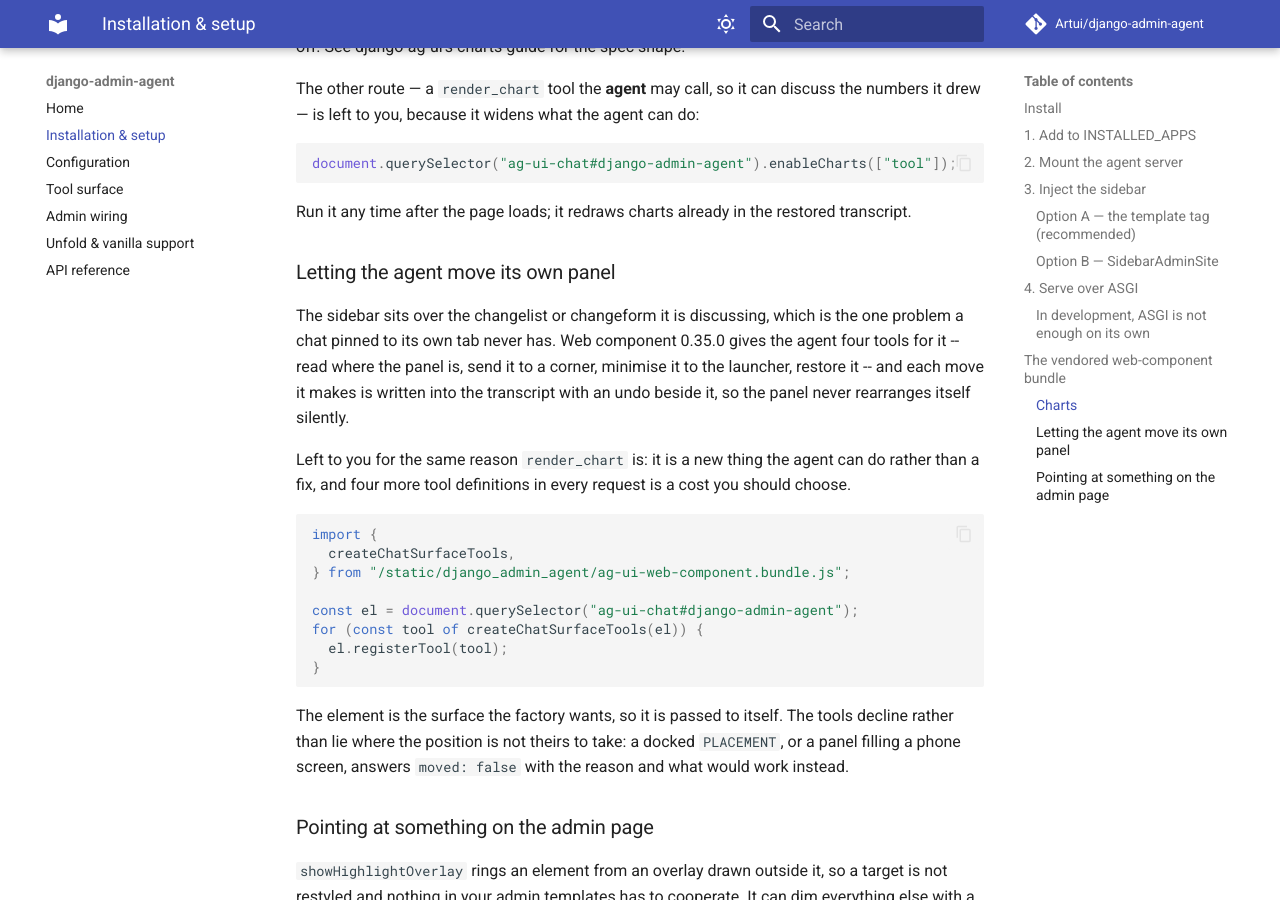
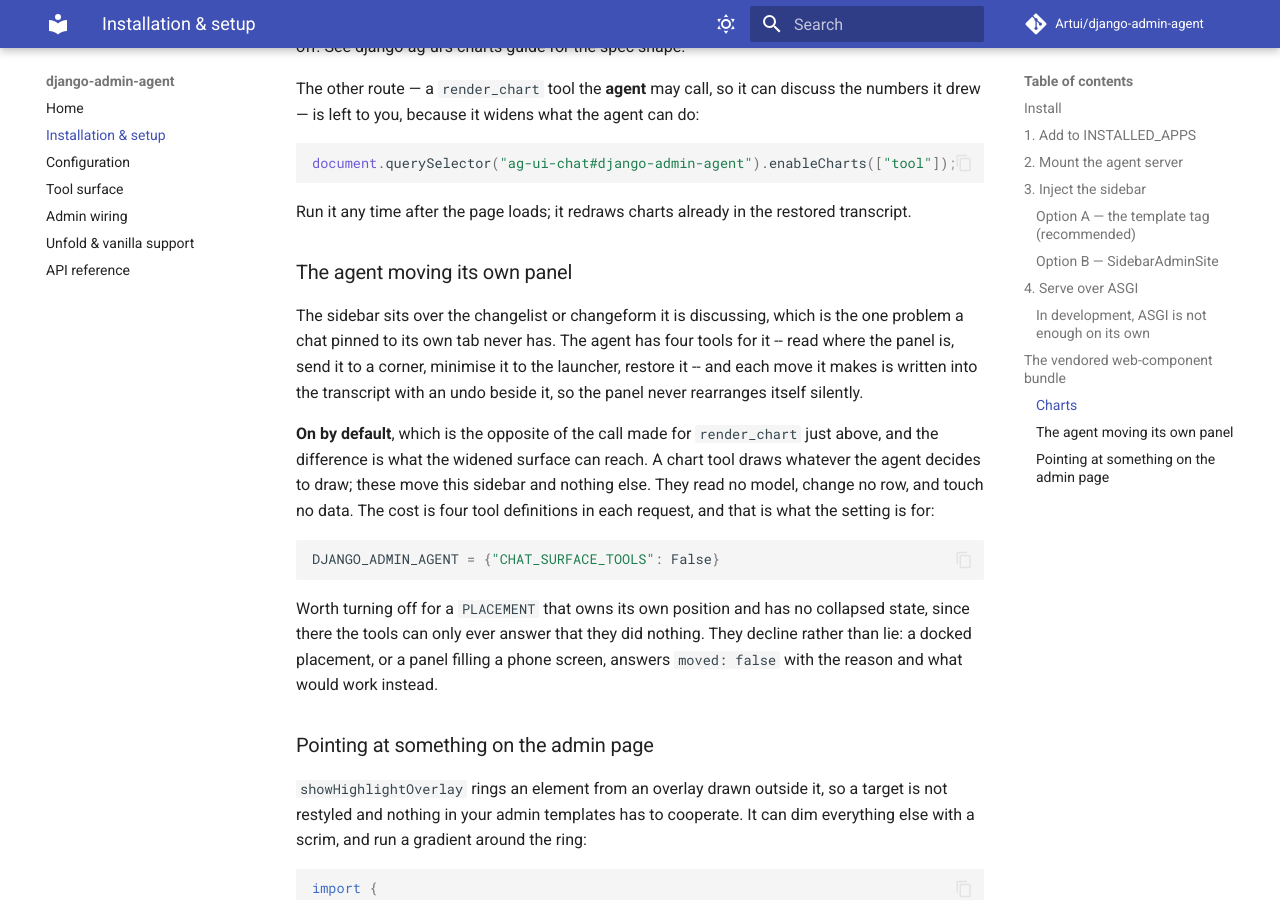
Before and after one commit to Artui/django-admin-agent, an MkDocs documentation site: the page built from docs/installation.md, in a window 1280 px wide and 900 px high, scrolled down 4205 px. Built offline with MkDocs 1.6.1 and Material for MkDocs 9.7.7, drawn with Linux system fonts in a browser that asks for light colours; comment, search, counter and statistics services are not loaded.

Commit message:
Let the agent move its own panel, and release 0.38.0 (#89)

````diff
--- a/django_admin_agent/static/django_admin_agent/admin_agent.js
+++ b/django_admin_agent/static/django_admin_agent/admin_agent.js
@@ -10,7 +10,11 @@
 //   - register the admin-aware frontend tools (DOM driving) — see
 //     ./admin_tools.js
 //   - opt the surface in to server-pushed charts
-import { defineAgUiChat } from "./ag-ui-web-component.bundle.js";
+//   - let the agent move its own panel out of the way of the page
+import {
+  createChatSurfaceTools,
+  defineAgUiChat,
+} from "./ag-ui-web-component.bundle.js";
 import { registerAdminTools } from "./admin_tools.js";
 
 function readCsrfToken() {
@@ -109,6 +113,23 @@
     el.offerQuoteInPage(content);
   }
   registerAdminTools(el);
+  // Let the agent move the panel it is speaking from.
+  //
+  // On unless the project says otherwise, which is the opposite of the call
+  // made for `enableCharts(["tool"])` a few lines up, and the difference is
+  // what the widened surface can reach. A `render_chart` tool draws whatever
+  // the agent decides to draw; these four move this sidebar and nothing else
+  // -- they read no model, change no row, and every move is written into the
+  // transcript with an undo beside it. The cost is four tool definitions per
+  // request, which is what the setting is for.
+  //
+  // The element is the surface the factory wants, so it is handed to itself:
+  // `describeSurface`, `moveTo` and `setCollapsed` are the whole port.
+  if (el.getAttribute("data-chat-surface-tools") !== "false") {
+    for (const tool of createChatSurfaceTools(el)) {
+      el.registerTool(tool);
+    }
+  }
 }
 
 if (document.readyState === "loading") {
--- a/django_admin_agent/version.py
+++ b/django_admin_agent/version.py
@@ -1,5 +1,5 @@
 from __future__ import annotations
 
-__version__: str = "0.37.0"
+__version__: str = "0.38.0"
 
 __all__ = ["__version__"]
--- a/docs/configuration.md
+++ b/docs/configuration.md
@@ -23,6 +23,7 @@
 | `TEXT_ANIMATION` | _unset_ | Incoming-text animation: `"none"`, `"fade"`, or `"word"`. Rendered as the `data-text-animation` attribute; left off (default `none`) when unset. |
 | `SIDE` | _unset_ | For `PLACEMENT="sidebar"`: which edge it docks to — `"left"` or `"right"`. Rendered as the `data-side` attribute; left off (component default, right) when unset. |
 | `THEME_TOGGLE` | `False` | Show the Web Component's built-in light⇄dark header toggle (it flips `theme` and persists per tab). Rendered as the `data-theme-toggle` attribute. Off by default, since the admin's own theme usually governs. |
+| `CHAT_SURFACE_TOOLS` | `True` | Whether the agent may move, minimise and restore its own panel -- four tools it calls to get out of the way of the page it is being asked about. Every move it makes is written into the transcript with an undo beside it. On by default, unlike `render_chart`: these reach the sidebar and nothing else, so the only cost is four tool definitions per request. `False` renders `data-chat-surface-tools="false"` and registers none of them, which is worth doing for a placement that owns its position and has no collapsed state. |
 | `START_OPEN` | `False` | Whether a corner placement opens on a first visit rather than resting at its launcher. Rendered as the `data-start-open` attribute. From web component 0.35.0 the panel rests as a bubble on a first visit; before that it opened itself, so set this to `True` to keep the old behaviour. A user's own collapse or expand outlives it -- this decides only the first visit, and the stored preference wins after. Does nothing under `"sidebar"`, `"embedded"` or `"page"`, which have no collapsed state to rest in. |
 | `LAUNCHER_DRAG` | `True` | Whether users may move the sidebar: drag the collapsed bubble around the screen, and drag the open panel by its header. `False` renders `data-launcher-drag="false"` and pins it where your CSS puts it. A docked `PLACEMENT` already fixes the position, so this is for the floating one. |
 | `ICON_URL` | _unset_ | URL of a header/launcher icon image. Rendered as the `data-icon-url` attribute; left off (icon-less) when unset. |
@@ -71,6 +72,7 @@
 | `THEME_TOGGLE` | `data-theme-toggle` | `True` · `False` | `False` |
 | `LAUNCHER_DRAG` | `data-launcher-drag` | `True` · `False` | `True` |
 | `START_OPEN` | `data-start-open` | `True` · `False` | `False` |
+| `CHAT_SURFACE_TOOLS` | `data-chat-surface-tools` | `True` · `False` | `True` |
 
 `THEME_TOGGLE` adds the Web Component's built-in light⇄dark header toggle (it
 flips `theme` and persists per tab) — off by default, since the admin's own theme
--- a/docs/installation.md
+++ b/docs/installation.md
@@ -209,34 +209,30 @@
 Run it any time after the page loads; it redraws charts already in the restored
 transcript.
 
-### Letting the agent move its own panel
+### The agent moving its own panel
 
 The sidebar sits over the changelist or changeform it is discussing, which is
-the one problem a chat pinned to its own tab never has. Web component 0.35.0
-gives the agent four tools for it -- read where the panel is, send it to a
-corner, minimise it to the launcher, restore it -- and each move it makes is
-written into the transcript with an undo beside it, so the panel never
-rearranges itself silently.
+the one problem a chat pinned to its own tab never has. The agent has four
+tools for it -- read where the panel is, send it to a corner, minimise it to
+the launcher, restore it -- and each move it makes is written into the
+transcript with an undo beside it, so the panel never rearranges itself
+silently.
 
-Left to you for the same reason `render_chart` is: it is a new thing the agent
-can do rather than a fix, and four more tool definitions in every request is a
-cost you should choose.
+**On by default**, which is the opposite of the call made for `render_chart`
+just above, and the difference is what the widened surface can reach. A chart
+tool draws whatever the agent decides to draw; these move this sidebar and
+nothing else. They read no model, change no row, and touch no data. The cost is
+four tool definitions in each request, and that is what the setting is for:
 
-```js
-import {
-  createChatSurfaceTools,
-} from "/static/django_admin_agent/ag-ui-web-component.bundle.js";
-
-const el = document.querySelector("ag-ui-chat#django-admin-agent");
-for (const tool of createChatSurfaceTools(el)) {
-  el.registerTool(tool);
-}
+```python
+DJANGO_ADMIN_AGENT = {"CHAT_SURFACE_TOOLS": False}
 ```
 
-The element is the surface the factory wants, so it is passed to itself. The
-tools decline rather than lie where the position is not theirs to take: a
-docked `PLACEMENT`, or a panel filling a phone screen, answers `moved: false`
-with the reason and what would work instead.
+Worth turning off for a `PLACEMENT` that owns its own position and has no
+collapsed state, since there the tools can only ever answer that they did
+nothing. They decline rather than lie: a docked placement, or a panel filling a
+phone screen, answers `moved: false` with the reason and what would work
+instead.
 
 ### Pointing at something on the admin page
 
--- a/pyproject.toml
+++ b/pyproject.toml
@@ -200,7 +200,7 @@
 root = ["./django_admin_agent"]
 
 [tool.bumpversion]
-current_version = "0.37.0"
+current_version = "0.38.0"
 allow_dirty = false
 commit = false
 tag = false
````
Also changed, not shown: CHANGELOG.md (+25 -1 lines), 8 other files.
